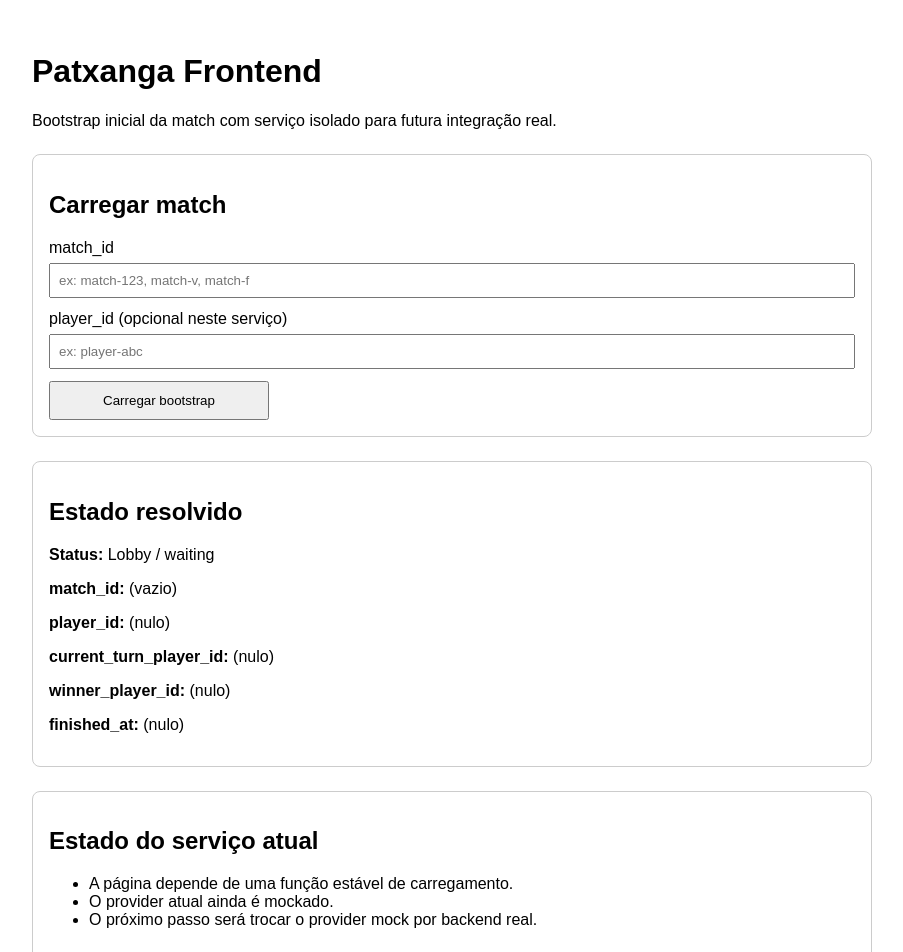
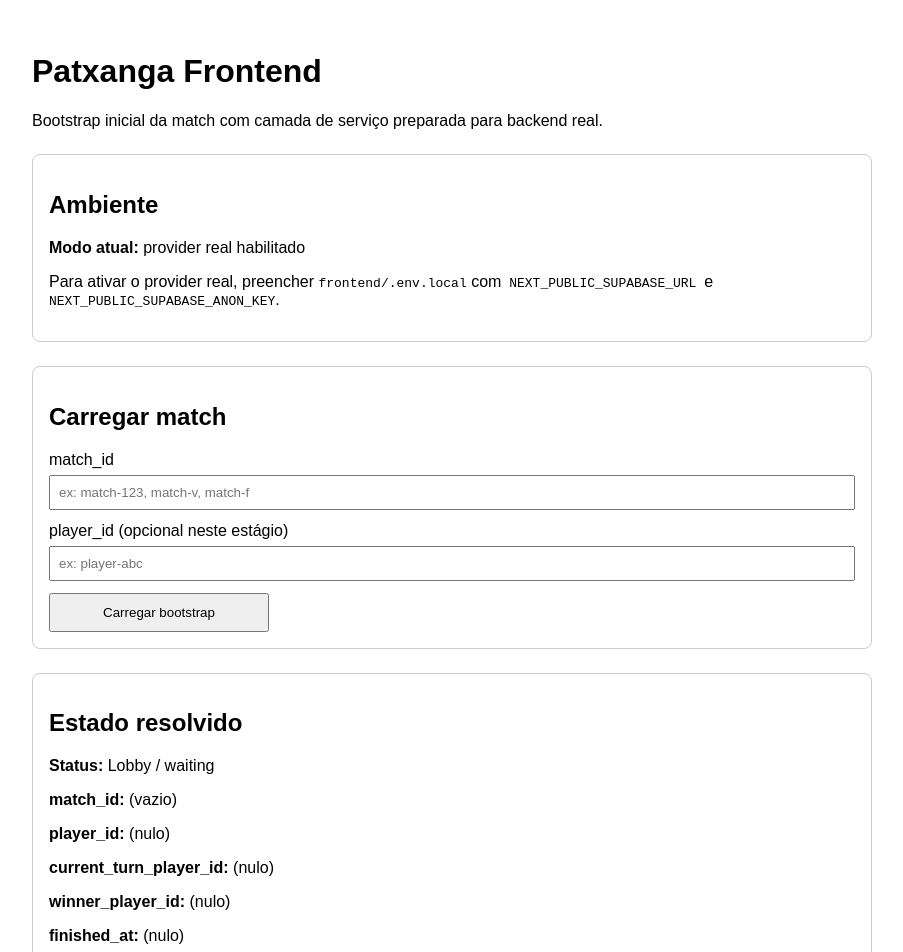
Before and after one commit to pbonafina/patxanga-core, a Next.js app in the folder frontend/: page / in a window 1280 px wide. Shown: the top 952 px of the page, without its empty margins (188-1091 px from the left). Built offline with nearby package versions, Linux system fonts and the light colour scheme; no server answers.

Commit message:
Preparada base Supabase no frontend com fallback mock para bootstrap da match

```diff
--- a/frontend/lib/backend/loadMatchBootstrap.ts
+++ b/frontend/lib/backend/loadMatchBootstrap.ts
@@ -1,9 +1,17 @@
 import type { MatchBootstrap } from "../../types/match";
+import { getSupabaseEnv } from "../supabase/env";
 import { mockMatchBootstrapService } from "./matchBootstrap.mock";
+import { realMatchBootstrapService } from "./matchBootstrap.real";
 import type { LoadMatchBootstrapParams } from "./matchBootstrap.types";
 
 export async function loadMatchBootstrap(
   params: LoadMatchBootstrapParams
 ): Promise<MatchBootstrap> {
+  const { isConfigured } = getSupabaseEnv();
+
+  if (isConfigured) {
+    return realMatchBootstrapService.loadMatchBootstrap(params);
+  }
+
   return mockMatchBootstrapService.loadMatchBootstrap(params);
 }
--- /dev/null
+++ b/frontend/lib/backend/matchBootstrap.real.ts
@@ -0,0 +1,31 @@
+import type { MatchBootstrap } from "../../types/match";
+import { getSupabaseBrowserClient } from "../supabase/client";
+import type {
+  LoadMatchBootstrapParams,
+  MatchBootstrapService,
+} from "./matchBootstrap.types";
+
+export const realMatchBootstrapService: MatchBootstrapService = {
+  async loadMatchBootstrap(
+    params: LoadMatchBootstrapParams
+  ): Promise<MatchBootstrap> {
+    const client = getSupabaseBrowserClient();
+
+    if (!client) {
+      throw new Error("Supabase client not configured in frontend environment.");
+    }
+
+    // Placeholder controlado:
+    // esta camada existe para substituir o provider mock sem acoplar a pagina
+    // diretamente ao cliente. O carregamento real da match sera implementado
+    // no proximo bloco.
+    return {
+      matchId: params.matchId.trim(),
+      playerId: params.playerId?.trim() || null,
+      status: "waiting",
+      currentTurnPlayerId: null,
+      winnerPlayerId: null,
+      finishedAt: null,
+    };
+  },
+};
--- /dev/null
+++ b/frontend/lib/supabase/client.ts
@@ -0,0 +1,18 @@
+import { createClient, type SupabaseClient } from "@supabase/supabase-js";
+import { getSupabaseEnv } from "./env";
+
+let browserClient: SupabaseClient | null = null;
+
+export function getSupabaseBrowserClient(): SupabaseClient | null {
+  const { url, anonKey, isConfigured } = getSupabaseEnv();
+
+  if (!isConfigured || !url || !anonKey) {
+    return null;
+  }
+
+  if (!browserClient) {
+    browserClient = createClient(url, anonKey);
+  }
+
+  return browserClient;
+}
--- /dev/null
+++ b/frontend/lib/supabase/env.ts
@@ -0,0 +1,10 @@
+export function getSupabaseEnv() {
+  const url = process.env.NEXT_PUBLIC_SUPABASE_URL;
+  const anonKey = process.env.NEXT_PUBLIC_SUPABASE_ANON_KEY;
+
+  return {
+    url,
+    anonKey,
+    isConfigured: Boolean(url && anonKey),
+  };
+}
--- a/frontend/package.json
+++ b/frontend/package.json
@@ -9,6 +9,7 @@
     "lint": "next lint"
   },
   "dependencies": {
+    "@supabase/supabase-js": "^2.99.1",
     "next": "14.2.32",
     "react": "18.3.1",
     "react-dom": "18.3.1"
--- a/frontend/pages/index.tsx
+++ b/frontend/pages/index.tsx
@@ -1,6 +1,7 @@
 import { FormEvent, useMemo, useState } from "react";
 import { useMatchBootstrap } from "../hooks/useMatchBootstrap";
 import { loadMatchBootstrap } from "../lib/backend/loadMatchBootstrap";
+import { getSupabaseEnv } from "../lib/supabase/env";
 import type { MatchBootstrap } from "../types/match";
 
 export default function HomePage() {
@@ -8,8 +9,10 @@ export default function HomePage() {
   const [playerIdInput, setPlayerIdInput] = useState("");
   const [bootstrapData, setBootstrapData] = useState<MatchBootstrap | null>(null);
   const [isLoading, setIsLoading] = useState(false);
+  const [errorMessage, setErrorMessage] = useState<string | null>(null);
 
   const resolvedBootstrap = useMatchBootstrap(bootstrapData ?? undefined);
+  const { isConfigured } = getSupabaseEnv();
 
   const stateLabel = useMemo(() => {
     switch (resolvedBootstrap.status) {
@@ -29,6 +32,7 @@ export default function HomePage() {
   async function handleSubmit(event: FormEvent<HTMLFormElement>) {
     event.preventDefault();
     setIsLoading(true);
+    setErrorMessage(null);
 
     try {
       const nextData = await loadMatchBootstrap({
@@ -37,6 +41,10 @@ export default function HomePage() {
       });
 
       setBootstrapData(nextData);
+    } catch (error) {
+      setErrorMessage(
+        error instanceof Error ? error.message : "Falha ao carregar bootstrap da match."
+      );
     } finally {
       setIsLoading(false);
     }
@@ -45,7 +53,18 @@ export default function HomePage() {
   return (
     <main style={{ padding: 24, fontFamily: "Arial, sans-serif", maxWidth: 840, margin: "0 auto" }}>
       <h1>Patxanga Frontend</h1>
-      <p>Bootstrap inicial da match com serviço isolado para futura integração real.</p>
+      <p>Bootstrap inicial da match com camada de serviço preparada para backend real.</p>
+
+      <section style={{ marginTop: 24, padding: 16, border: "1px solid #ccc", borderRadius: 8 }}>
+        <h2>Ambiente</h2>
+        <p>
+          <strong>Modo atual:</strong> {isConfigured ? "provider real habilitado" : "fallback mock ativo"}
+        </p>
+        <p>
+          Para ativar o provider real, preencher <code>frontend/.env.local</code> com
+          <code> NEXT_PUBLIC_SUPABASE_URL </code> e <code>NEXT_PUBLIC_SUPABASE_ANON_KEY</code>.
+        </p>
+      </section>
 
       <section style={{ marginTop: 24, padding: 16, border: "1px solid #ccc", borderRadius: 8 }}>
         <h2>Carregar match</h2>
@@ -62,7 +81,7 @@ export default function HomePage() {
           </label>
 
           <label style={{ display: "grid", gap: 6 }}>
-            <span>player_id (opcional neste serviço)</span>
+            <span>player_id (opcional neste estágio)</span>
             <input
               value={playerIdInput}
               onChange={(event) => setPlayerIdInput(event.target.value)}
@@ -79,6 +98,12 @@ export default function HomePage() {
             {isLoading ? "Carregando..." : "Carregar bootstrap"}
           </button>
         </form>
+
+        {errorMessage ? (
+          <p style={{ marginTop: 12, color: "#b00020" }}>
+            <strong>Erro:</strong> {errorMessage}
+          </p>
+        ) : null}
       </section>
 
       <section style={{ marginTop: 24, padding: 16, border: "1px solid #ccc", borderRadius: 8 }}>
@@ -90,15 +115,6 @@ export default function HomePage() {
         <p><strong>winner_player_id:</strong> {resolvedBootstrap.winnerPlayerId || "(nulo)"}</p>
         <p><strong>finished_at:</strong> {resolvedBootstrap.finishedAt || "(nulo)"}</p>
       </section>
-
-      <section style={{ marginTop: 24, padding: 16, border: "1px solid #ccc", borderRadius: 8 }}>
-        <h2>Estado do serviço atual</h2>
-        <ul>
-          <li>A página depende de uma função estável de carregamento.</li>
-          <li>O provider atual ainda é mockado.</li>
-          <li>O próximo passo será trocar o provider mock por backend real.</li>
-        </ul>
-      </section>
     </main>
   );
 }
```
Also changed, not shown: 2 other files (tests, documents, lock files or other folders).
